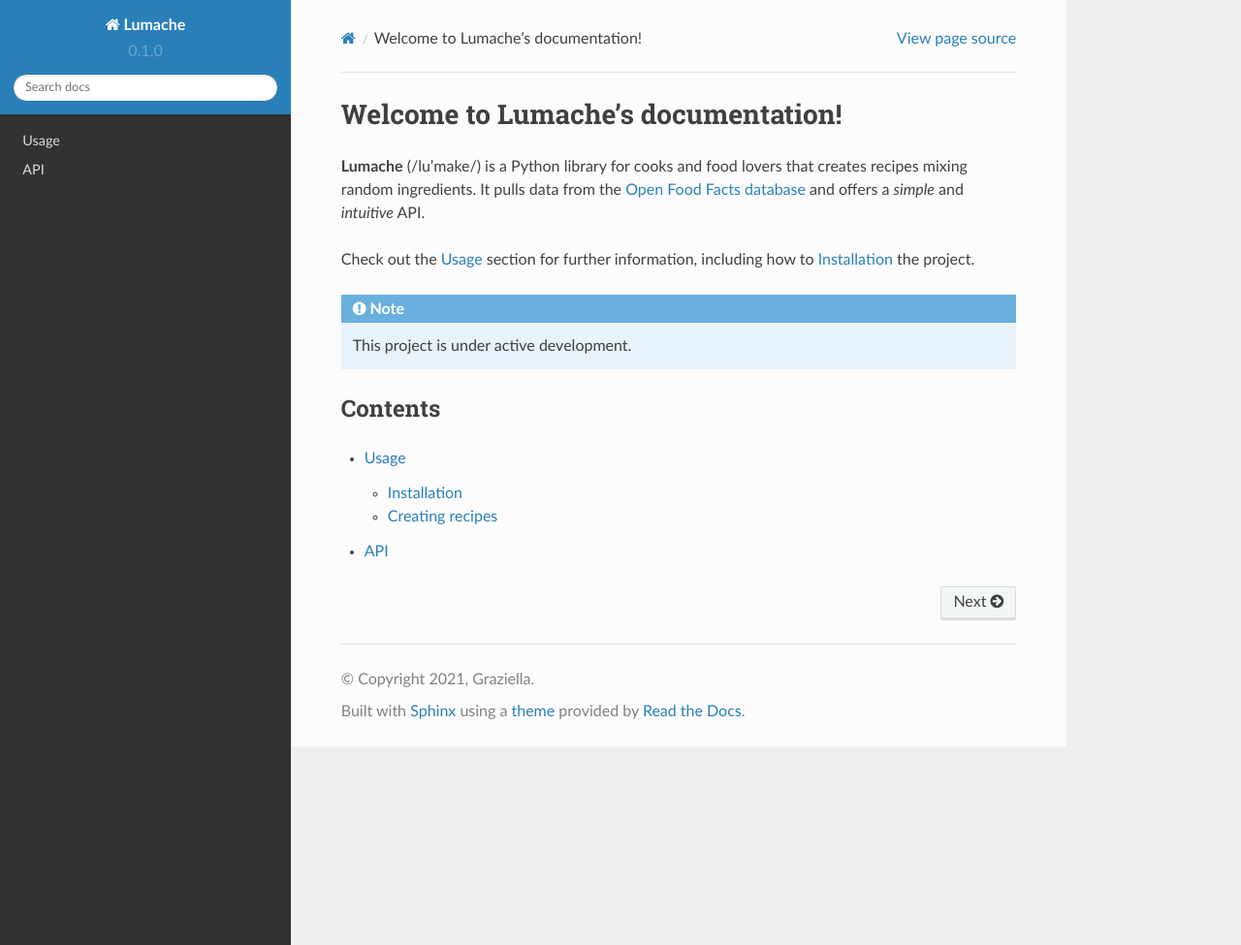
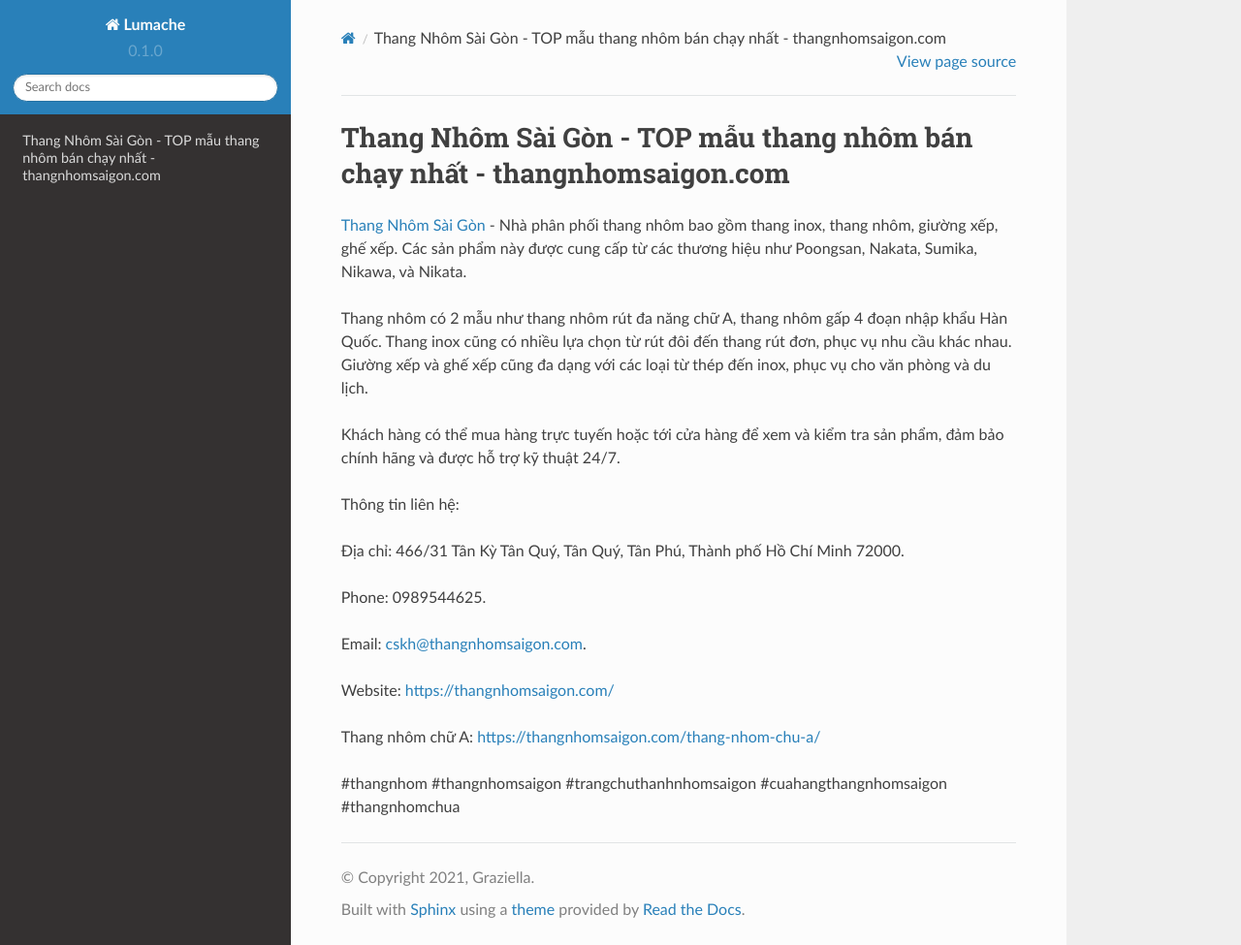
Before and after one commit to srphamkhuongduy77/thangnhomsaigoncom, a Sphinx documentation site: the page built from docs/source/index.rst, in a window 1280 px wide and 975 px high. Shown: the whole window at 97% size. Built offline with Sphinx 7.4.7 and the Read the Docs theme 2.0.0, drawn with Linux system fonts in a browser that asks for light colours.

Commit message:
Update index.rst

```diff
--- a/docs/source/index.rst
+++ b/docs/source/index.rst
@@ -1,22 +1,21 @@
-Welcome to Lumache's documentation!
+Thang Nhôm Sài Gòn - TOP mẫu thang nhôm bán chạy nhất - thangnhomsaigon.com
 ===================================
+`Thang Nhôm Sài Gòn <https://thangnhomsaigon.com/>`_ - Nhà phân phối thang nhôm bao gồm thang inox, thang nhôm, giường xếp, ghế xếp. Các sản phẩm này được cung cấp từ các thương hiệu như Poongsan, Nakata, Sumika, Nikawa, và Nikata.
 
-**Lumache** (/lu'make/) is a Python library for cooks and food lovers
-that creates recipes mixing random ingredients.
-It pulls data from the `Open Food Facts database <https://world.openfoodfacts.org/>`_
-and offers a *simple* and *intuitive* API.
+Thang nhôm có 2 mẫu như thang nhôm rút đa năng chữ A, thang nhôm gấp 4 đoạn nhập khẩu Hàn Quốc. Thang inox cũng có nhiều lựa chọn từ rút đôi đến thang rút đơn, phục vụ nhu cầu khác nhau. Giường xếp và ghế xếp cũng đa dạng với các loại từ thép đến inox, phục vụ cho văn phòng và du lịch.
 
-Check out the :doc:`usage` section for further information, including
-how to :ref:`installation` the project.
+Khách hàng có thể mua hàng trực tuyến hoặc tới cửa hàng để xem và kiểm tra sản phẩm, đảm bảo chính hãng và được hỗ trợ kỹ thuật 24/7.
 
-.. note::
+Thông tin liên hệ:
 
-   This project is under active development.
+Địa chỉ: 466/31 Tân Kỳ Tân Quý, Tân Quý, Tân Phú, Thành phố Hồ Chí Minh 72000.
 
-Contents
---------
+Phone: 0989544625.
 
-.. toctree::
+Email: cskh@thangnhomsaigon.com.
 
-   usage
-   api
+Website: https://thangnhomsaigon.com/
+
+Thang nhôm chữ A: https://thangnhomsaigon.com/thang-nhom-chu-a/
+
+#thangnhom #thangnhomsaigon #trangchuthanhnhomsaigon #cuahangthangnhomsaigon #thangnhomchua
```
